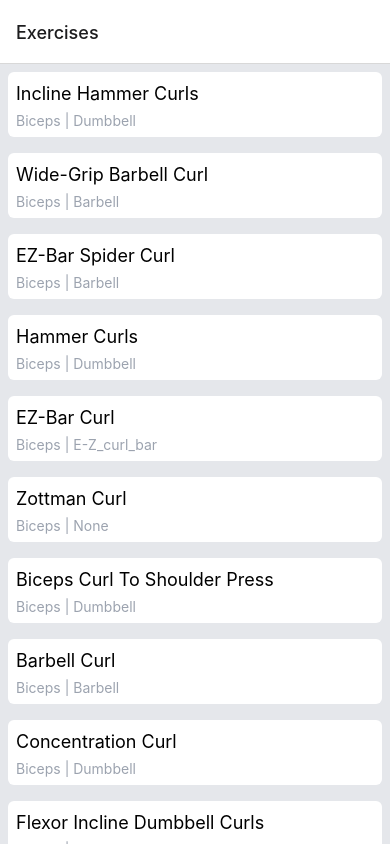
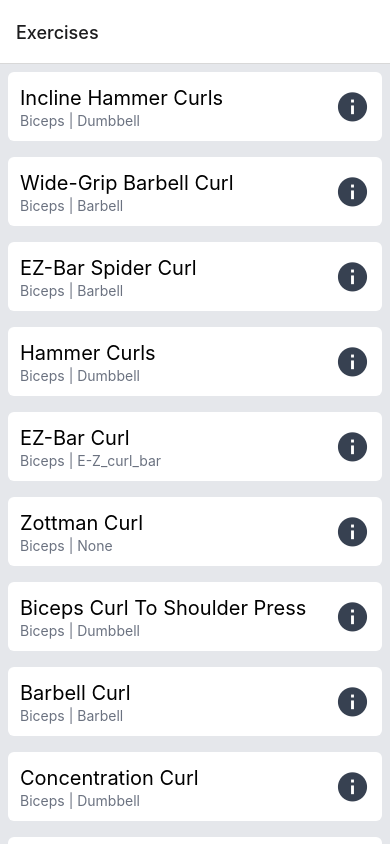
Before and after one commit to yadavNishant2020/FitFocus, a React Native app: screen /Home in a window 390 px wide. Built offline with nearby package versions, Linux system fonts and the light colour scheme.

Commit message:
Code improvement

```diff
--- a/src/reusableComponents/exerciseList.tsx
+++ b/src/reusableComponents/exerciseList.tsx
@@ -1,19 +1,23 @@
 import React from 'react';
-import { TouchableOpacity, Text } from 'react-native';
+import {TouchableOpacity} from 'react-native';
 import tw from 'twrnc';
-import { ExerciseListProps } from '../interfaces';
+import {ExerciseListProps} from '../interfaces';
+import Header from './header';
 
-const ExerciseList: React.FC<ExerciseListProps> = ({ item, navigation }) => {
+const ExerciseList: React.FC<ExerciseListProps> = ({item, navigation}) => {
   const handlePress = () => {
-    navigation.navigate('WorkoutLogger', { exercise: item });
+    navigation.navigate('WorkoutLogger', {exercise: item});
+  };
+  const handleInfoPress = () => {
+    navigation.navigate('ExerciseDetails', {exercise: item});
   };
 
   return (
-    <TouchableOpacity activeOpacity={0.7} onPress={handlePress} style={[tw`bg-white p-2 m-2 rounded-md gap-1`, { elevation: 3 }]}>
-       <Text style={tw`text-black text-lg capitalize`}>{item.name}</Text>
-      <Text style={tw`text-gray-400 capitalize`}>
-        {item.muscle} | {item.equipment}
-      </Text>
+    <TouchableOpacity
+      activeOpacity={0.6}
+      onPress={handlePress}
+      style={[tw`bg-white  m-2 rounded-md`, {elevation: 3}]}>
+    <Header exercise={item} navigation={navigation} onPressInfo={handleInfoPress} />
     </TouchableOpacity>
   );
 };
--- /dev/null
+++ b/src/reusableComponents/header.tsx
@@ -0,0 +1,34 @@
+import {Text, View, TouchableOpacity} from 'react-native';
+import React from 'react';
+import tw from 'twrnc';
+import MaterialCommunityIcons from 'react-native-vector-icons/MaterialCommunityIcons';
+
+const Header = ({exercise, onPressInfo, style}: any) => {
+  return (
+    <View
+      style={[
+        tw`gap-1 mb-2 bg-white p-2 m-1 rounded-md flex-row justify-between items-center`,
+      ]}>
+      <View
+        style={[
+          tw`${style}`,
+        ]}>
+        <Text style={tw`text-black text-xl capitalize max-w-72`}>{exercise.name}</Text>
+        <Text style={tw`text-gray-500 capitalize`}>
+          {exercise.muscle} | {exercise.equipment}
+        </Text>
+      </View>
+      {onPressInfo && (
+        <TouchableOpacity onPress={onPressInfo}>
+          <MaterialCommunityIcons
+            name="information"
+            size={35}
+            style={tw`text-gray-700`}
+          />
+        </TouchableOpacity>
+      )}
+    </View>
+  );
+};
+
+export default Header;
--- a/src/views/exerciseDetails.tsx
+++ b/src/views/exerciseDetails.tsx
@@ -11,7 +11,7 @@ import React, {useState, useLayoutEffect} from 'react';
 import YoutubePlayer from 'react-native-youtube-iframe';
 import tw from 'twrnc';
 import {NavigationProp, useNavigation} from '@react-navigation/native';
-import WorkoutLogger from './workoutLogger';
+import Header from '../reusableComponents/header';
 
 type RootStackParamList = {
   WorkoutLogger: {exercise: any};
@@ -42,12 +42,7 @@ const ExerciseDetails = ({route}: {route: any}) => {
   return (
     <ScrollView>
       <View style={tw`flex p-2`}>
-        <View style={[tw`gap-1 mb-2 bg-white p-2 m-1 rounded-md`]}>
-          <Text style={tw`text-black text-xl capitalize`}>{exercise.name}</Text>
-          <Text style={tw`text-gray-500 capitalize`}>
-            {exercise.muscle} | {exercise.equipment}
-          </Text>
-        </View>
+       <Header exercise={exercise} />
         <View style={[tw`gap-1 mb-4 bg-white p-2 m-1 rounded-md`]}>
           <Text
             style={tw`text-gray-600 capitalize text-base leading-7`}
--- a/src/views/workoutLogger.tsx
+++ b/src/views/workoutLogger.tsx
@@ -13,6 +13,7 @@ import {LineChart} from 'react-native-chart-kit';
 import {Dimensions} from 'react-native';
 import MaterialCommunityIcons from 'react-native-vector-icons/MaterialCommunityIcons';
 import {retrieveSetData, storeSetData} from '../services/storage.services';
+import Header from '../reusableComponents/header';
 
 const screenWidth = Dimensions.get('window').width;
 
@@ -104,26 +105,7 @@ const WorkoutLogger = ({route, navigation}: {route: any; navigation: any}) => {
   return (
     <>
       <View>
-        <View
-          style={[
-            tw`gap-1 mb-2 bg-white p-2 m-1 rounded-md flex-row justify-between items-center`,
-          ]}>
-          <View>
-            <Text style={tw`text-black text-xl capitalize`}>
-              {exercise.name}
-            </Text>
-            <Text style={tw`text-gray-500 capitalize`}>
-              {exercise.muscle} | {exercise.equipment}
-            </Text>
-          </View>
-          <TouchableOpacity onPress={handleInfoPress}>
-            <MaterialCommunityIcons
-              name="information"
-              size={35}
-              style={tw`text-gray-700`}
-            />
-          </TouchableOpacity>
-        </View>
+        <Header exercise={exercise} onPressInfo={handleInfoPress} />
       </View>
       <ScrollView>
         <View style={[tw`gap-1 mb-2 bg-[#1F2937] p-4 m-1 rounded-md`]}>
@@ -235,13 +217,13 @@ const WorkoutLogger = ({route, navigation}: {route: any; navigation: any}) => {
               ))
             ) : (
               <>
-                <View style={tw` p-2 self-center gap-4 items-center`}>
+                <View style={tw` p-2 self-center gap-2 items-center`}>
                   <MaterialCommunityIcons
                     name="dumbbell"
                     color="black"
-                    size={30}
+                    size={25}
                   />
-                  <Text style={tw`text-gray-600  text-xl`}>
+                  <Text style={tw`text-gray-600  text-lg`}>
                     Please add some set data.
                   </Text>
                 </View>
```
